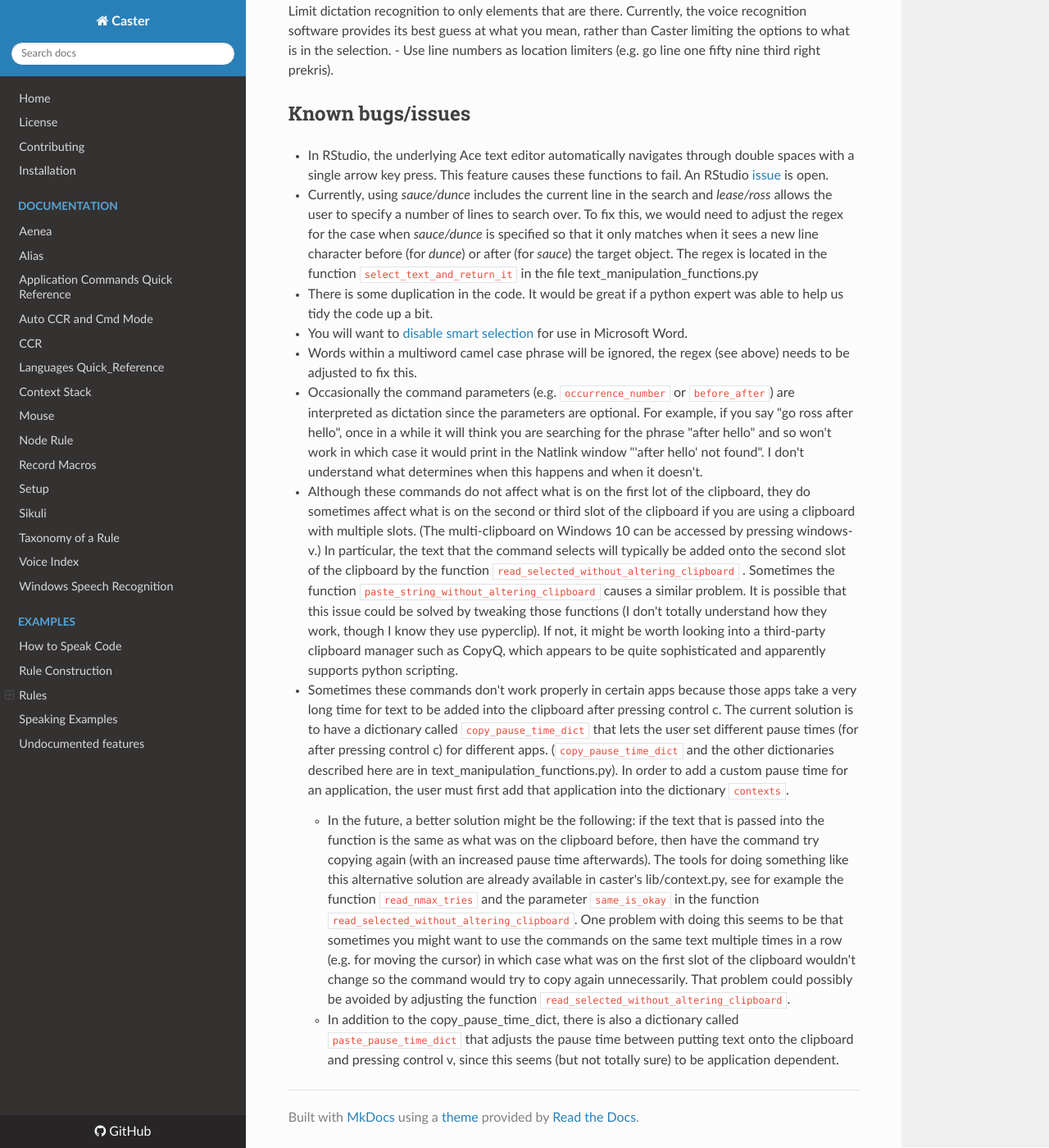
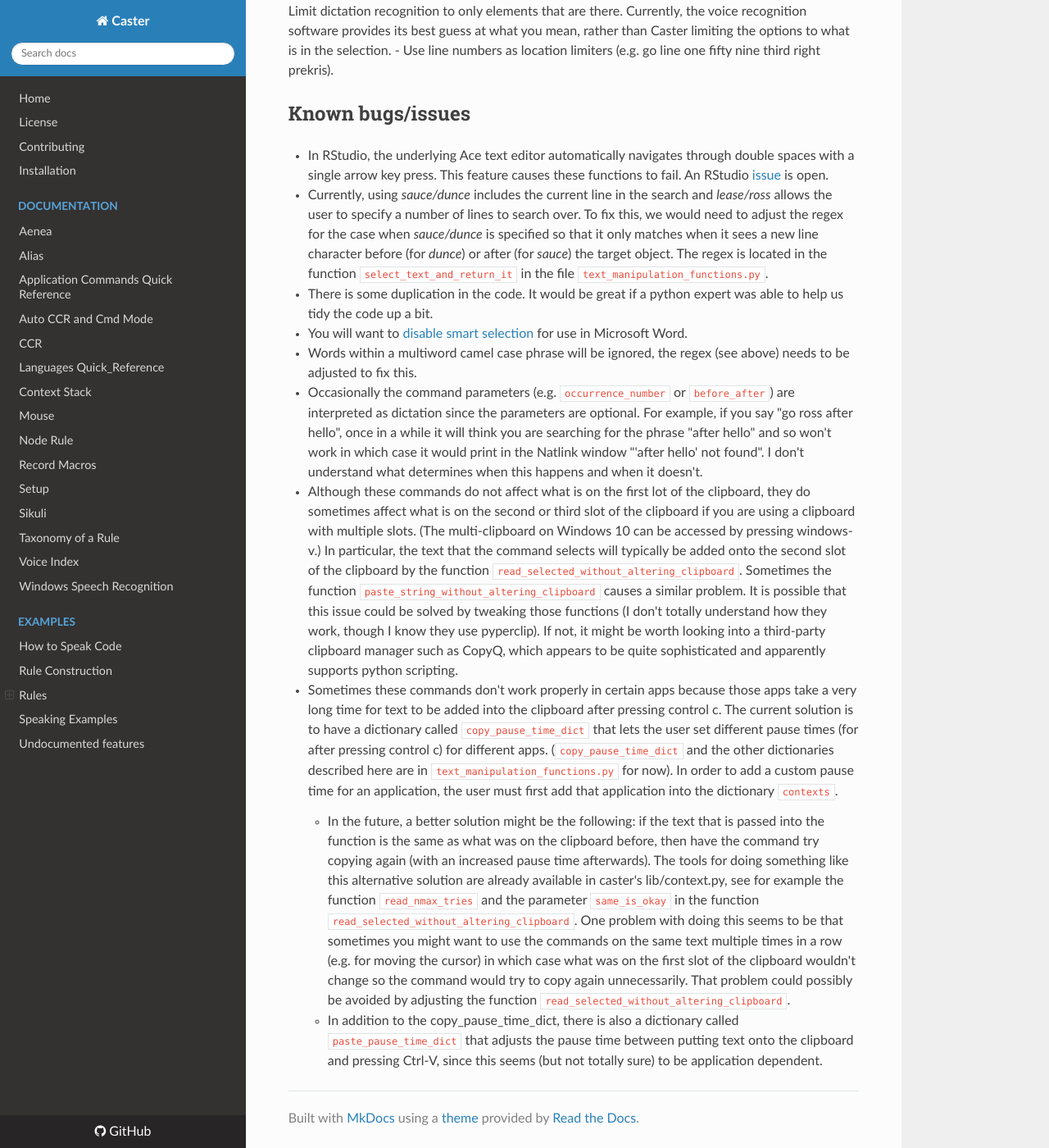
Before and after one commit to dictation-toolbox/Caster, an MkDocs documentation site: the page built from castervoice/doc/readthedocs/Text_Manipulation.md, in a window 1280 px wide and 1400 px high, scrolled down 1906 px. Shown: the whole window at 82% size. Built offline with MkDocs 1.6.1, drawn with Linux system fonts in a browser that asks for light colours; nearby versions of some CDN libraries; comment, search, counter and statistics services are not loaded; some of the changed text lies outside the part shown.

```diff
--- a/castervoice/doc/readthedocs/Text_Manipulation.md
+++ b/castervoice/doc/readthedocs/Text_Manipulation.md
@@ -46,12 +46,12 @@ Please feel free to try and implement these and submit a pull request!
 
 ## Known bugs/issues
 - In RStudio, the underlying Ace text editor automatically navigates through double spaces with a single arrow key press. This feature causes these functions to fail. An RStudio [issue](https://github.com/rstudio/rstudio/issues/4934) is open.
-- Currently, using _sauce/dunce_ includes the current line in the search and _lease/ross_ allows the user to specify a number of lines to search over. To fix this, we would need to adjust the regex for the case when _sauce/dunce_ is specified so that it only matches when it sees a new line character before (for _dunce_) or after (for _sauce_) the target object. The regex is located in the function `select_text_and_return_it` in the file text_manipulation_functions.py
+- Currently, using _sauce/dunce_ includes the current line in the search and _lease/ross_ allows the user to specify a number of lines to search over. To fix this, we would need to adjust the regex for the case when _sauce/dunce_ is specified so that it only matches when it sees a new line character before (for _dunce_) or after (for _sauce_) the target object. The regex is located in the function `select_text_and_return_it` in the file `text_manipulation_functions.py`.
 - There is some duplication in the code. It would be great if a python expert was able to help us tidy the code up a bit.
 - You will want to [disable smart selection](https://superuser.com/questions/962710/how-to-make-microsoft-word-selection-behave-like-it-would-in-a-plain-text-editor) for use in Microsoft Word.
 - Words within a multiword camel case phrase will be ignored, the regex (see above) needs to be adjusted to fix this.
 - Occasionally the command parameters (e.g. `occurrence_number` or `before_after`) are interpreted as dictation since the parameters are optional. For example, if you say "go ross after hello", once in a while it will think you are searching for the phrase "after hello" and so won't work in which case it would print in the Natlink window "'after hello' not found". I don't understand what determines when this happens and when it doesn't.
-- Although these commands do not affect what is on the first lot of the clipboard, they do sometimes affect what is on the second or third slot of the clipboard if you are using a clipboard with multiple slots. (The multi-clipboard on Windows 10 can be accessed by pressing windows-v.) In particular, the text that the command selects will typically be added onto the second slot of the clipboard by the function `read_selected_without_altering_clipboard` . Sometimes the function `paste_string_without_altering_clipboard` causes a similar problem. It is possible that this issue could be solved by tweaking those functions (I don't totally understand how they work, though I know they use pyperclip). If not, it might be worth looking into a third-party clipboard manager such as CopyQ, which appears to be quite sophisticated and apparently supports python scripting.
-- Sometimes these commands don't work properly in certain apps because those apps take a very long time for text to be added into the clipboard after pressing control c. The current solution is to have a dictionary called `copy_pause_time_dict` that lets the user set different pause times (for after pressing control c) for different apps. (`copy_pause_time_dict` and the other dictionaries described here are in text_manipulation_functions.py). In order to add a custom pause time for an application, the user must first add that application into the dictionary `contexts`.
+- Although these commands do not affect what is on the first lot of the clipboard, they do sometimes affect what is on the second or third slot of the clipboard if you are using a clipboard with multiple slots. (The multi-clipboard on Windows 10 can be accessed by pressing windows-v.) In particular, the text that the command selects will typically be added onto the second slot of the clipboard by the function `read_selected_without_altering_clipboard`. Sometimes the function `paste_string_without_altering_clipboard` causes a similar problem. It is possible that this issue could be solved by tweaking those functions (I don't totally understand how they work, though I know they use pyperclip). If not, it might be worth looking into a third-party clipboard manager such as CopyQ, which appears to be quite sophisticated and apparently supports python scripting.
+- Sometimes these commands don't work properly in certain apps because those apps take a very long time for text to be added into the clipboard after pressing control c. The current solution is to have a dictionary called `copy_pause_time_dict` that lets the user set different pause times (for after pressing control c) for different apps. (`copy_pause_time_dict` and the other dictionaries described here are in `text_manipulation_functions.py` for now). In order to add a custom pause time for an application, the user must first add that application into the dictionary `contexts`.
     - In the future, a better solution might be the following:  if the text that is passed into the function is the same as what was on the clipboard before, then have the command try copying again (with an increased pause time afterwards). The tools for doing something like this alternative solution are already available in caster's lib/context.py, see for example the function `read_nmax_tries` and the parameter `same_is_okay` in the function `read_selected_without_altering_clipboard`. One problem with doing this seems to be that sometimes you might want to use the commands on the same text multiple times in a row (e.g. for moving the cursor) in which case what was on the first slot of the clipboard wouldn't change so the command would try to copy again unnecessarily. That problem could possibly be avoided by adjusting the function `read_selected_without_altering_clipboard`.
-    - In addition to the copy_pause_time_dict, there is also a dictionary called `paste_pause_time_dict` that adjusts the pause time between putting text onto the clipboard and pressing control v, since this seems (but not totally sure) to be application dependent.
+    - In addition to the copy_pause_time_dict, there is also a dictionary called `paste_pause_time_dict` that adjusts the pause time between putting text onto the clipboard and pressing Ctrl-V, since this seems (but not totally sure) to be application dependent.
```
Also changed, not shown: other parts of castervoice/doc/readthedocs/Text_Manipulation.md (+1 -1 lines).
